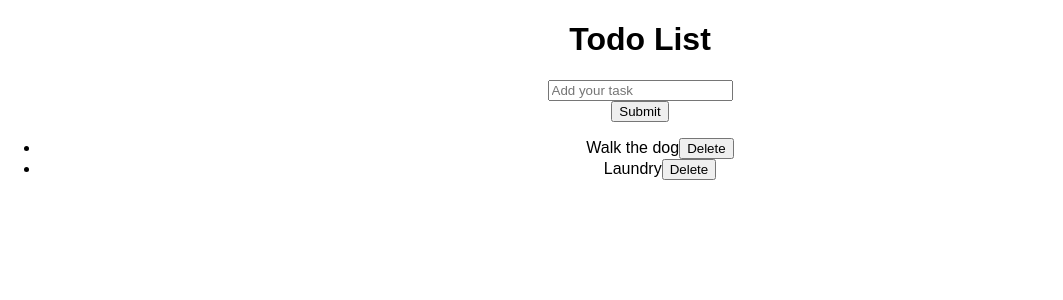
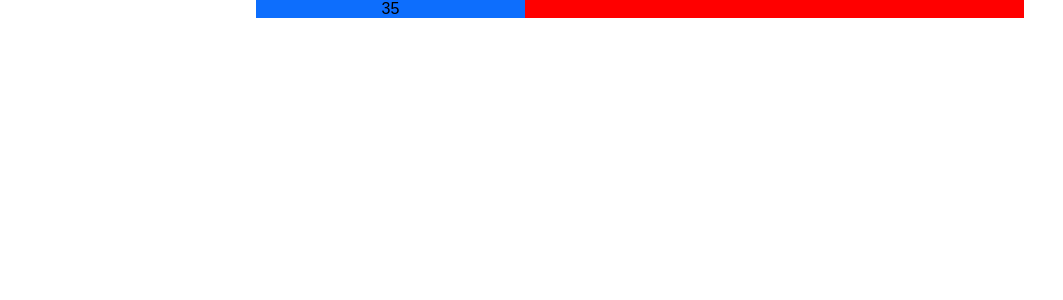
Before and after one commit to grumpycat808/react_sandbox, a React (Create React App) app: page / in a window 1280 px wide. Shown: the top 300 px of the page, without its empty margins (0-1063 px from the left). Built offline with nearby package versions, Linux system fonts and the light colour scheme.

Commit message:
Progress bars animation exercise

```diff
--- a/src/App.js
+++ b/src/App.js
@@ -3,6 +3,7 @@ import "./App.css";
 import "animate.css";
 import StarRating2 from "./StarRating2";
 import Todo from "./Todo";
+import ProgressBar from "./ProgressBar";
 export default function App(props) {
   const [inputVal, setInputVal] = useState("");
   const animateCSS = (element, animation, prefix = "animate__") =>
@@ -29,7 +30,7 @@ export default function App(props) {
 
   return (
     <div className="App">
-      <Todo></Todo>
+      <ProgressBar percentage={35}></ProgressBar>
     </div>
   );
 }
--- /dev/null
+++ b/src/ProgressBar.js
@@ -0,0 +1,22 @@
+import React from "react";
+import "./styles.css";
+function ProgressBar({ percentage }) {
+  const progressBarStyle = {
+    width: `${percentage}%`,
+
+    animationDuration: "2s",
+    animationName: "slidein",
+    animationFillMode: "forwards",
+  };
+  return (
+    <div className="progress-bar">
+      <div className="progress-container" style={{ width: `${percentage}%` }}>
+        <div style={progressBarStyle} className="percentage">
+          {percentage}
+        </div>
+      </div>
+    </div>
+  );
+}
+
+export default ProgressBar;
--- a/src/Todo.js
+++ b/src/Todo.js
@@ -6,6 +6,7 @@ function Todo() {
   const [todoList, setTodoList] = useState(["Walk the dog", "Laundry"]);
   const addTodo = () => {
     setTodoList([...todoList, newTodo]);
+    setNewTodo("");
   };
 
   const removeTodo = (index) => {
--- a/src/styles.css
+++ b/src/styles.css
@@ -13,3 +13,26 @@ body {
 .star-icon-filled {
   fill: yellow;
 }
+
+.progress-bar {
+  background-color: red;
+  width: 100%;
+}
+.percentage {
+  background-color: #0d6efd;
+}
+
+.App {
+  width: 60%;
+  margin: 0 auto;
+}
+
+@keyframes slidein {
+  from {
+    width: 0%;
+  }
+
+  to {
+    width: 100%;
+  }
+}
```
Lines whose indentation alone changed are shown as unchanged.
